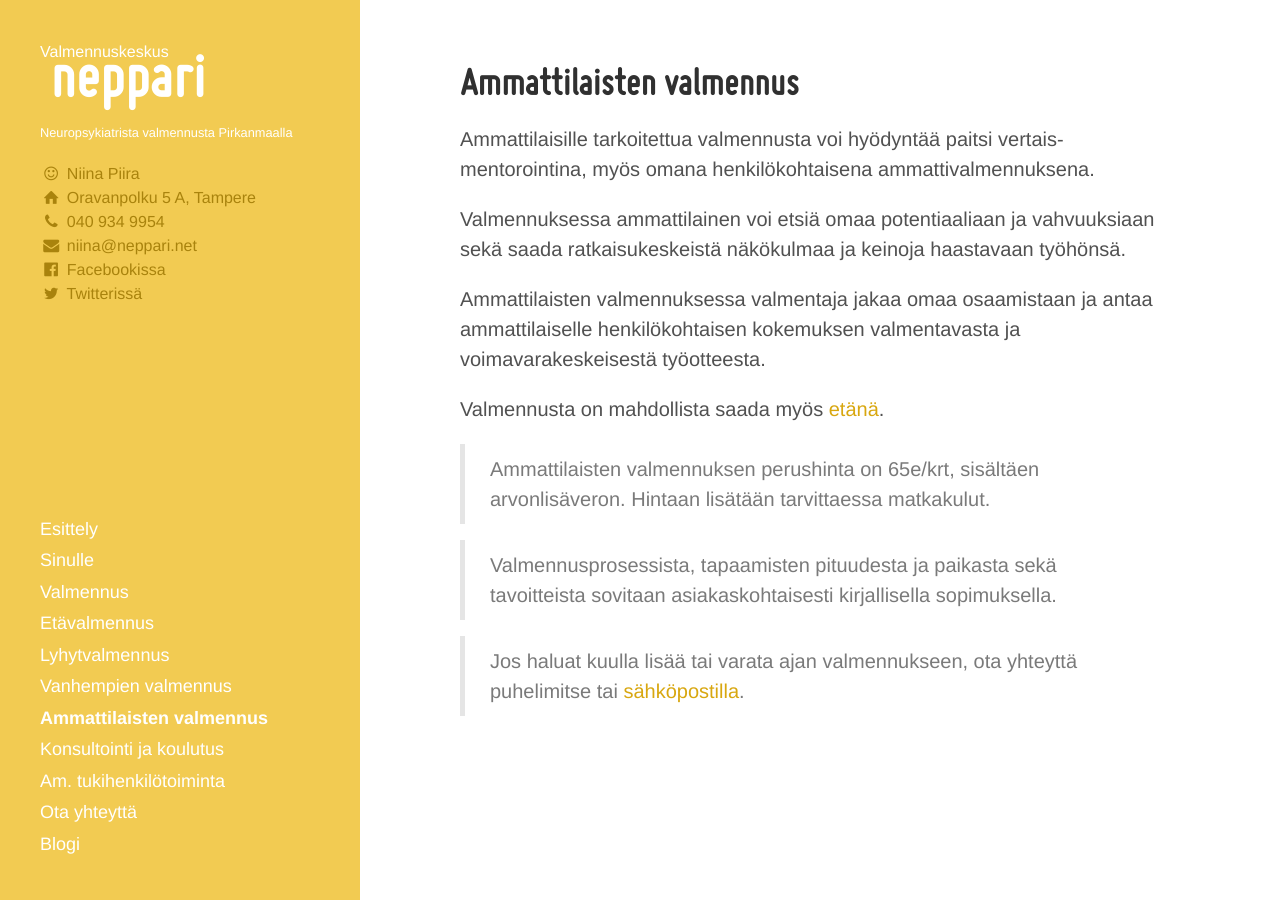
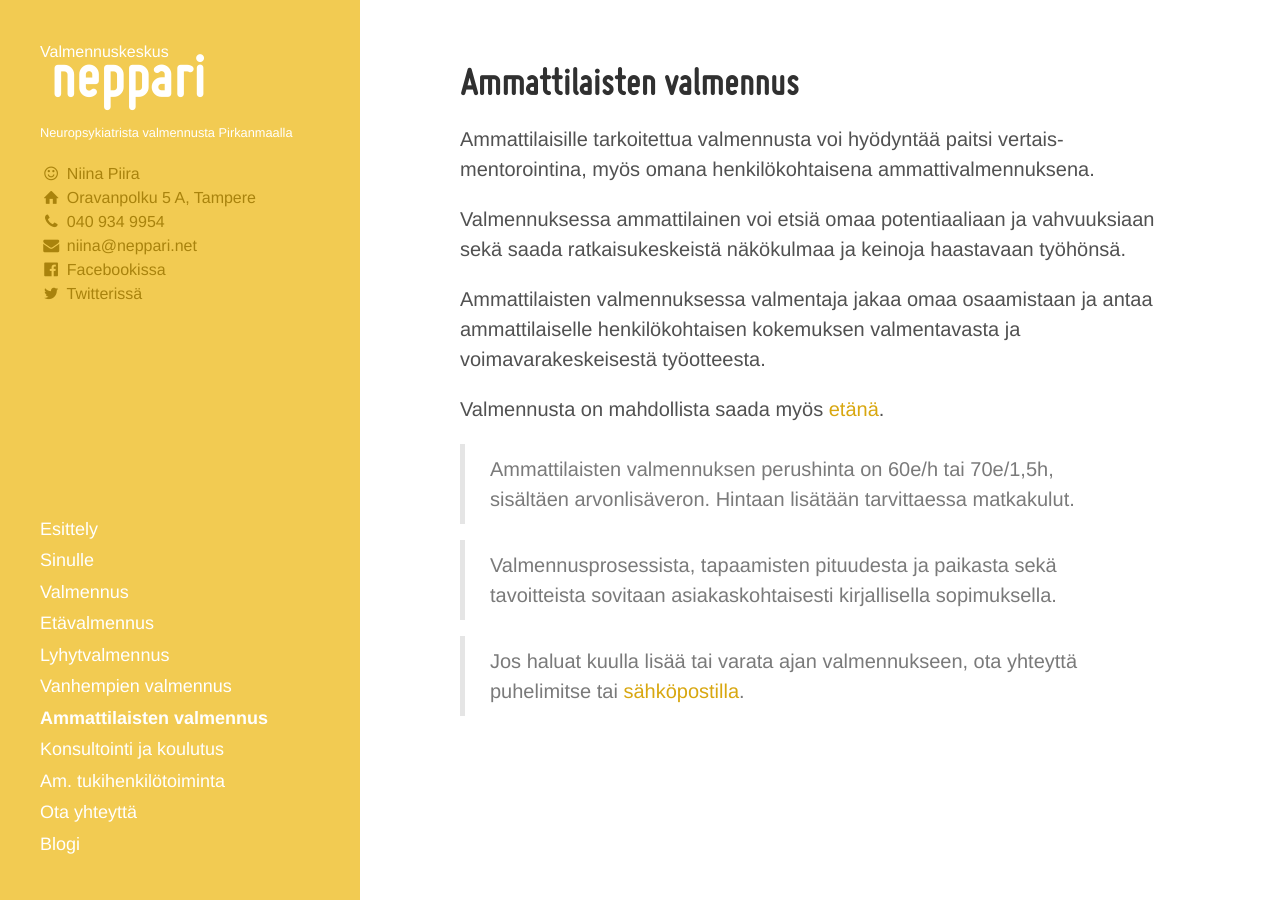
Before and after one commit to niinapiira/neppari.net, a Jekyll site: the page built from ammattilaisten-valmennus.md, in a window 1280 px wide. Built offline with Jekyll 4.4.1, drawn with Linux system fonts in a browser that asks for light colours.

Commit message:
Updated ammattilaisten-valmennus.md

```diff
--- a/ammattilaisten-valmennus.md
+++ b/ammattilaisten-valmennus.md
@@ -14,7 +14,7 @@ Ammattilaisten valmennuksessa valmentaja jakaa omaa osaamistaan ja antaa ammatti
 
 Valmennusta on mahdollista saada myös [etänä](/etavalmennus).
 
-> Ammattilaisten valmennuksen perushinta on 65e/krt, sisältäen arvonlisäveron. Hintaan lisätään tarvittaessa matkakulut.
+> Ammattilaisten valmennuksen perushinta on 60e/h tai 70e/1,5h, sisältäen arvonlisäveron. Hintaan lisätään tarvittaessa matkakulut.
 
 > Valmennusprosessista, tapaamisten pituudesta ja paikasta sekä tavoitteista sovitaan asiakaskohtaisesti kirjallisella sopimuksella.
 
```
